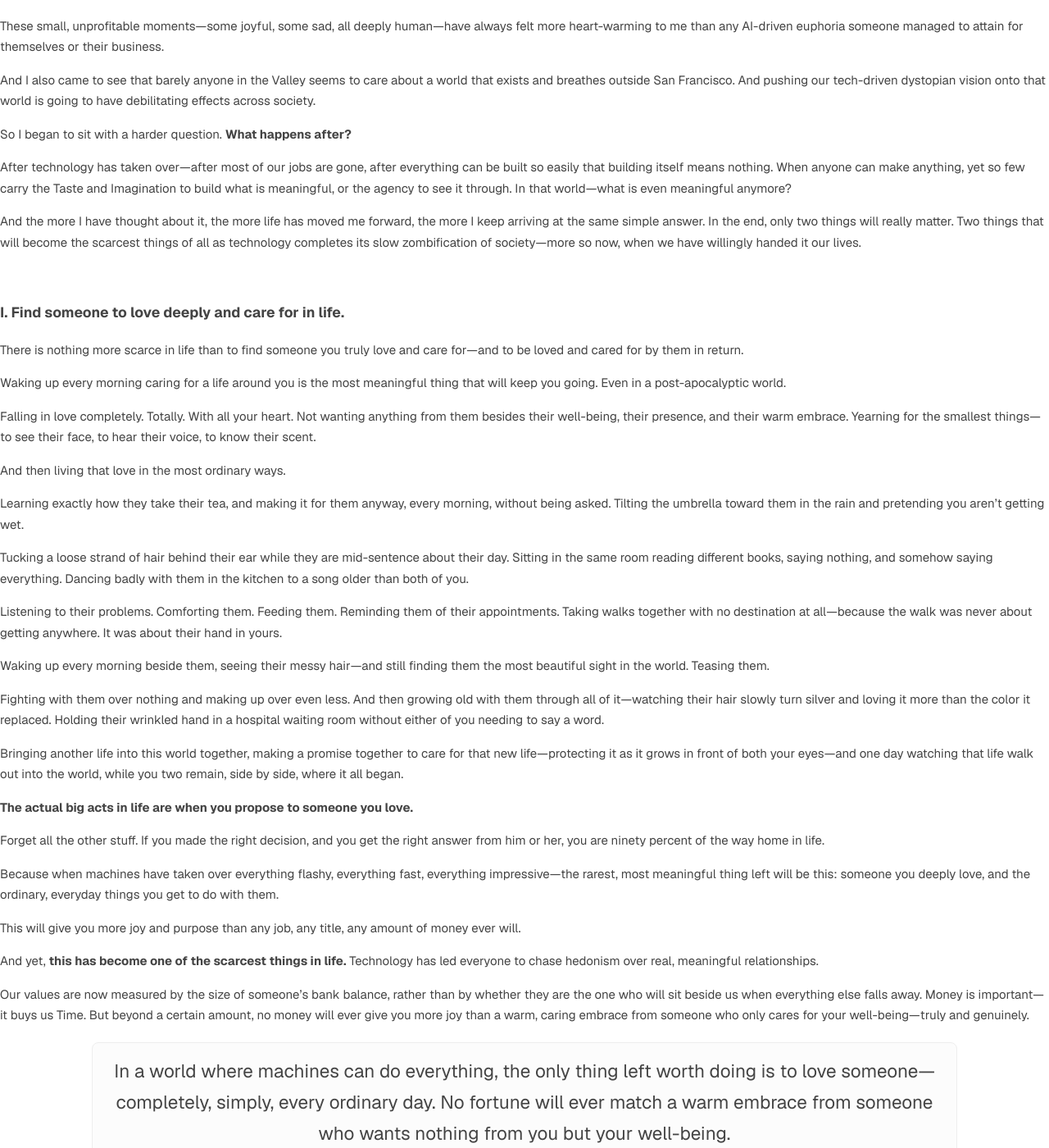
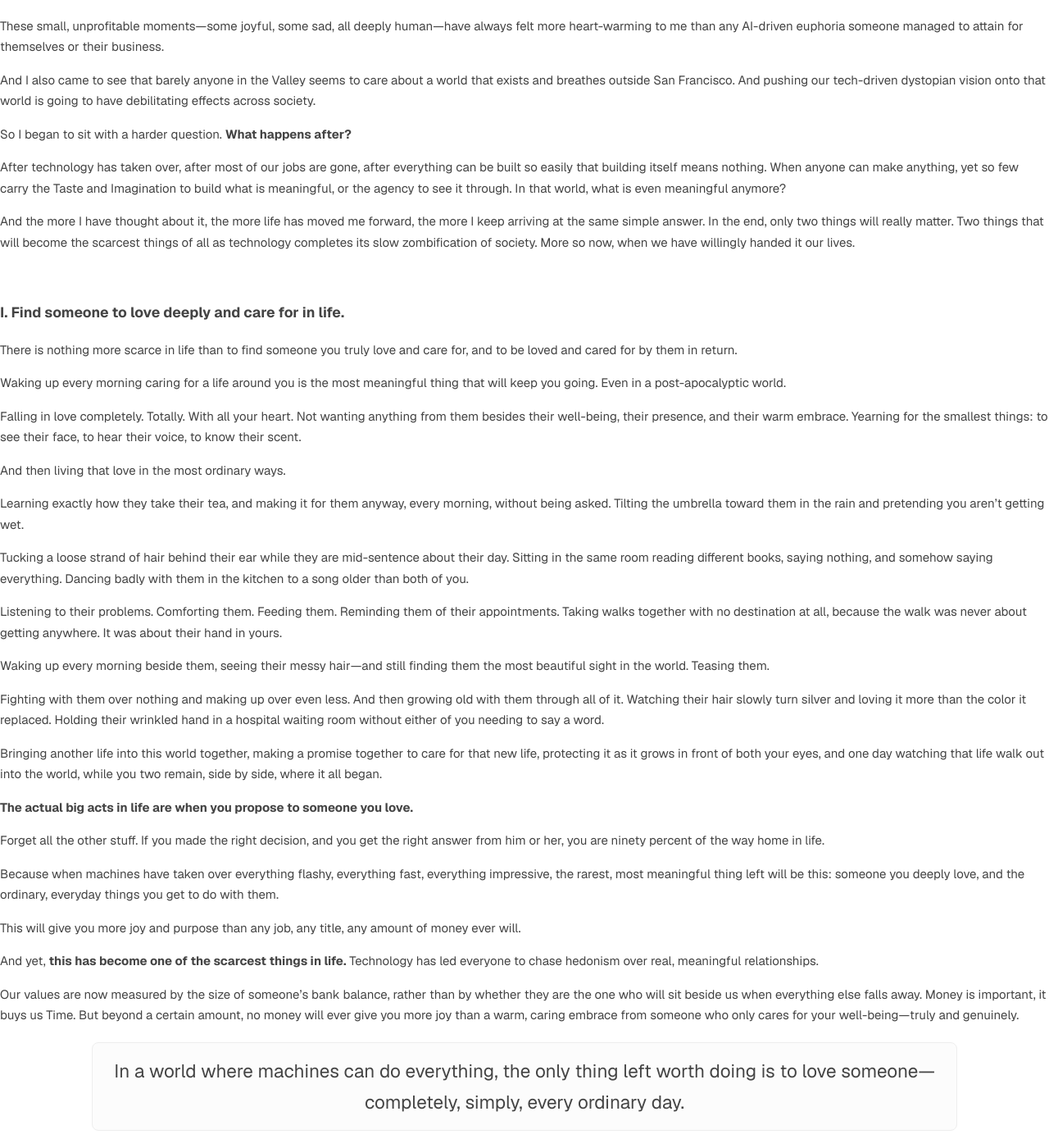
Before and after one commit to trmanish/trmanish.github.io, a Jekyll site: the page built from the-last-scarce-things-pdf.md, in a window 1280 px wide and 1400 px high, scrolled down 1083 px. Shown: the whole window at 82% size. Built offline with Jekyll 4.4.1, drawn with Linux system fonts in a browser that asks for light colours; our own code applies the rules of GitHub Pages for plain Markdown files; some of the changed text lies outside the part shown.

Commit message:
Reduce em dashes, trim first quote callout

```diff
--- a/the-last-scarce-things-pdf.md
+++ b/the-last-scarce-things-pdf.md
@@ -69,15 +69,15 @@ Two hypotheses have sat quietly underneath that thesis for years:
 
 **Technology and critical thinking in a society are inversely related.** The more the technology, the dumber the society. Every tool that thinks for us is one less reason for us to think at all.
 
-**Technology and the lack of humanity are directly related.** The more technology pervades a society, the more it strips people of human connection—the quiet fabric that has held us together for centuries. And that fabric does not tear loudly. It frays. Thread by thread. Almost invisibly. Until one day a society looks around and cannot remember how to hold itself.
+**Technology and the lack of humanity are directly related.** The more technology pervades a society, the more it strips people of human connection, the quiet fabric that has held us together for centuries. And that fabric does not tear loudly. It frays. Thread by thread. Almost invisibly. Until one day a society looks around and cannot remember how to hold itself.
 
 This has been the core reason why, while I have spent my life working in this very industry, I have always felt disconnected from the ecosystem and the values it propagates. I have always felt excited, even energized, by conversations about innovation, about new things to build. But the transactory conversations of Silicon Valley never felt enticing.
 
-It is why I have barely maintained an online presence—I deleted Facebook a decade ago, never saw the appeal of Instagram or TikTok, and even as the Valley raced to hand its life over to AI assistants, I never once bothered to "automate" mine. Somehow, I have kept myself deeply involved, technically, in every AI advancement—building with these tools every single day—and yet somehow managed to keep them from ever touching the part of my life that actually breathes.
+It is why I have barely maintained an online presence. I deleted Facebook a decade ago, never saw the appeal of Instagram or TikTok, and even as the Valley raced to hand its life over to AI assistants, I never once bothered to "automate" mine. Somehow, I have kept myself deeply involved, technically, in every AI advancement, building with these tools every single day, and yet somehow managed to keep them from ever touching the part of my life that actually breathes.
 
 Perhaps because, somewhere along the way, I discovered where my heart actually lives.
 
-There is a quiet ache in watching a stranger cry, and feeling the urge to walk over and simply say *hello*. A tenderness in holding the hand of an old woman trying to cross the street. A warmth in seeing someone completely unknown to me share the news of their wedding—and feeling my own heart lift, as if it were the news of an old friend.
+There is a quiet ache in watching a stranger cry, and feeling the urge to walk over and simply say *hello*. A tenderness in holding the hand of an old woman trying to cross the street. A warmth in seeing someone completely unknown to me share the news of their wedding, and feeling my own heart lift, as if it were the news of an old friend.
 
 These small, unprofitable moments—some joyful, some sad, all deeply human—have always felt more heart-warming to me than any AI-driven euphoria someone managed to attain for themselves or their business.
 
@@ -85,19 +85,19 @@ And I also came to see that barely anyone in the Valley seems to care about a wo
 
 So I began to sit with a harder question. **What happens after?**
 
-After technology has taken over—after most of our jobs are gone, after everything can be built so easily that building itself means nothing. When anyone can make anything, yet so few carry the Taste and Imagination to build what is meaningful, or the agency to see it through. In that world—what is even meaningful anymore?
+After technology has taken over, after most of our jobs are gone, after everything can be built so easily that building itself means nothing. When anyone can make anything, yet so few carry the Taste and Imagination to build what is meaningful, or the agency to see it through. In that world, what is even meaningful anymore?
 
-And the more I have thought about it, the more life has moved me forward, the more I keep arriving at the same simple answer. In the end, only two things will really matter. Two things that will become the scarcest things of all as technology completes its slow zombification of society—more so now, when we have willingly handed it our lives.
+And the more I have thought about it, the more life has moved me forward, the more I keep arriving at the same simple answer. In the end, only two things will really matter. Two things that will become the scarcest things of all as technology completes its slow zombification of society. More so now, when we have willingly handed it our lives.
 
 <br>
 
 ### I. Find someone to love deeply and care for in life.
 
-There is nothing more scarce in life than to find someone you truly love and care for—and to be loved and cared for by them in return.
+There is nothing more scarce in life than to find someone you truly love and care for, and to be loved and cared for by them in return.
 
 Waking up every morning caring for a life around you is the most meaningful thing that will keep you going. Even in a post-apocalyptic world.
 
-Falling in love completely. Totally. With all your heart. Not wanting anything from them besides their well-being, their presence, and their warm embrace. Yearning for the smallest things—to see their face, to hear their voice, to know their scent.
+Falling in love completely. Totally. With all your heart. Not wanting anything from them besides their well-being, their presence, and their warm embrace. Yearning for the smallest things: to see their face, to hear their voice, to know their scent.
 
 And then living that love in the most ordinary ways.
 
@@ -105,28 +105,28 @@ Learning exactly how they take their tea, and making it for them anyway, every m
 
 Tucking a loose strand of hair behind their ear while they are mid-sentence about their day. Sitting in the same room reading different books, saying nothing, and somehow saying everything. Dancing badly with them in the kitchen to a song older than both of you.
 
-Listening to their problems. Comforting them. Feeding them. Reminding them of their appointments. Taking walks together with no destination at all—because the walk was never about getting anywhere. It was about their hand in yours.
+Listening to their problems. Comforting them. Feeding them. Reminding them of their appointments. Taking walks together with no destination at all, because the walk was never about getting anywhere. It was about their hand in yours.
 
 Waking up every morning beside them, seeing their messy hair—and still finding them the most beautiful sight in the world. Teasing them.
 
-Fighting with them over nothing and making up over even less. And then growing old with them through all of it—watching their hair slowly turn silver and loving it more than the color it replaced. Holding their wrinkled hand in a hospital waiting room without either of you needing to say a word.
+Fighting with them over nothing and making up over even less. And then growing old with them through all of it. Watching their hair slowly turn silver and loving it more than the color it replaced. Holding their wrinkled hand in a hospital waiting room without either of you needing to say a word.
 
-Bringing another life into this world together, making a promise together to care for that new life—protecting it as it grows in front of both your eyes—and one day watching that life walk out into the world, while you two remain, side by side, where it all began.
+Bringing another life into this world together, making a promise together to care for that new life, protecting it as it grows in front of both your eyes, and one day watching that life walk out into the world, while you two remain, side by side, where it all began.
 
 **The actual big acts in life are when you propose to someone you love.**
 
 Forget all the other stuff. If you made the right decision, and you get the right answer from him or her, you are ninety percent of the way home in life.
 
-Because when machines have taken over everything flashy, everything fast, everything impressive—the rarest, most meaningful thing left will be this: someone you deeply love, and the ordinary, everyday things you get to do with them.
+Because when machines have taken over everything flashy, everything fast, everything impressive, the rarest, most meaningful thing left will be this: someone you deeply love, and the ordinary, everyday things you get to do with them.
 
 This will give you more joy and purpose than any job, any title, any amount of money ever will.
 
 And yet, **this has become one of the scarcest things in life.** Technology has led everyone to chase hedonism over real, meaningful relationships.
 
-Our values are now measured by the size of someone's bank balance, rather than by whether they are the one who will sit beside us when everything else falls away. Money is important—it buys us Time. But beyond a certain amount, no money will ever give you more joy than a warm, caring embrace from someone who only cares for your well-being—truly and genuinely.
+Our values are now measured by the size of someone's bank balance, rather than by whether they are the one who will sit beside us when everything else falls away. Money is important, it buys us Time. But beyond a certain amount, no money will ever give you more joy than a warm, caring embrace from someone who only cares for your well-being—truly and genuinely.
 
 <div style="text-align: center; font-size: 1.5em; padding: 15px; border-radius: 8px; background-color: #fcfcfc; border: 1px solid #eee; width: 80%; margin: 20px auto;">
-    In a world where machines can do everything, the only thing left worth doing is to love someone—completely, simply, every ordinary day. No fortune will ever match a warm embrace from someone who wants nothing from you but your well-being.
+    In a world where machines can do everything, the only thing left worth doing is to love someone—completely, simply, every ordinary day.
 </div>
 
 <br>
@@ -137,7 +137,7 @@ In a world dominated by AI, perfection is no longer scarce. It is abundant. It i
 
 **But Character is what you truly are. Reputation is merely what you want others to know who you are.**
 
-The authenticity that would get socially scoffed at until now—because you refused to agree with the masses—will become the only way to survive. When everyone can generate the perfect image, the perfect words, the perfect life, perfection loses all its meaning.
+The authenticity that would get socially scoffed at until now, because you refused to agree with the masses, will become the only way to survive. When everyone can generate the perfect image, the perfect words, the perfect life, perfection loses all its meaning.
 
 The beauty will shift from Perfection to Imperfection.
 
@@ -149,7 +149,7 @@ To the cracks. To the unpolished. To the trembling voice that means every word i
 
 <br>
 
-Those who carry purity in their heart—a rarity already—will be the ones the world quietly gravitates toward, when everything else around them is generated, optimized, and artificial.
+Those who carry purity in their heart, a rarity already, will be the ones the world quietly gravitates toward, when everything else around them is generated, optimized, and artificial.
 
 So this is where I have landed, after all these years of building the very thing I have been wary of. The machines will take the jobs. They will write the words, paint the images, run the businesses. They will hand us perfection at zero cost.
 
```
Also changed, not shown: _posts/2026-06-06-the-last-scarce-things.md (+15 -15 lines), 1 other file.
